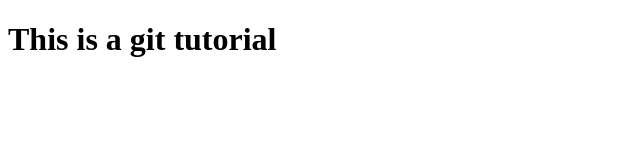
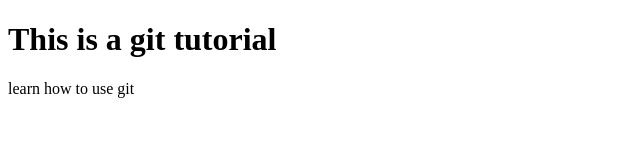
Before and after one commit to camposalina15/git-tutorial, a plain HTML site: page index.html in a window 1280 px wide. Shown: the whole page, without its empty margins (0-640 px from the left). Drawn offline with Linux system fonts and the light colour scheme.

Commit message:
editing index file

```diff
--- a/index.html
+++ b/index.html
@@ -10,6 +10,7 @@
 
 <body>
     <h1>This is a git tutorial</h1>
+    <p> learn how to use git</p>
 </body>
 
 </html>
```
